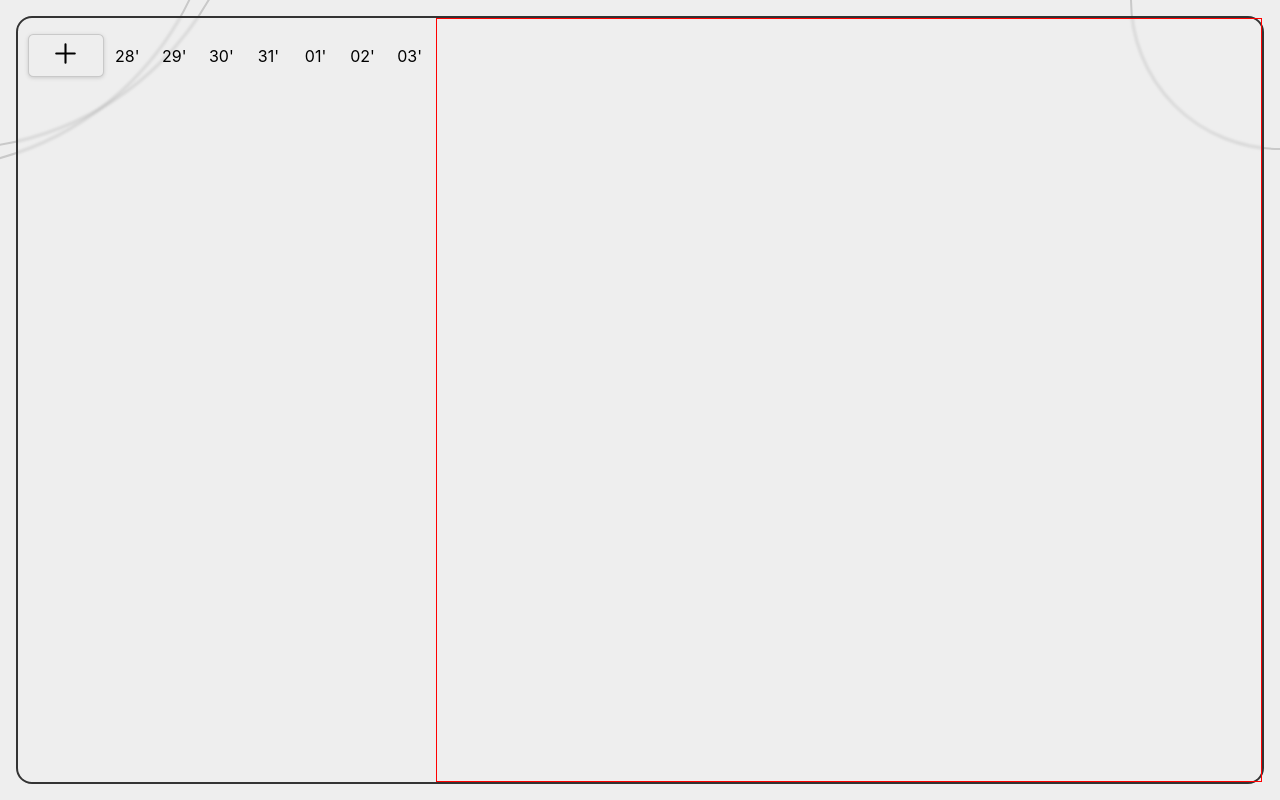
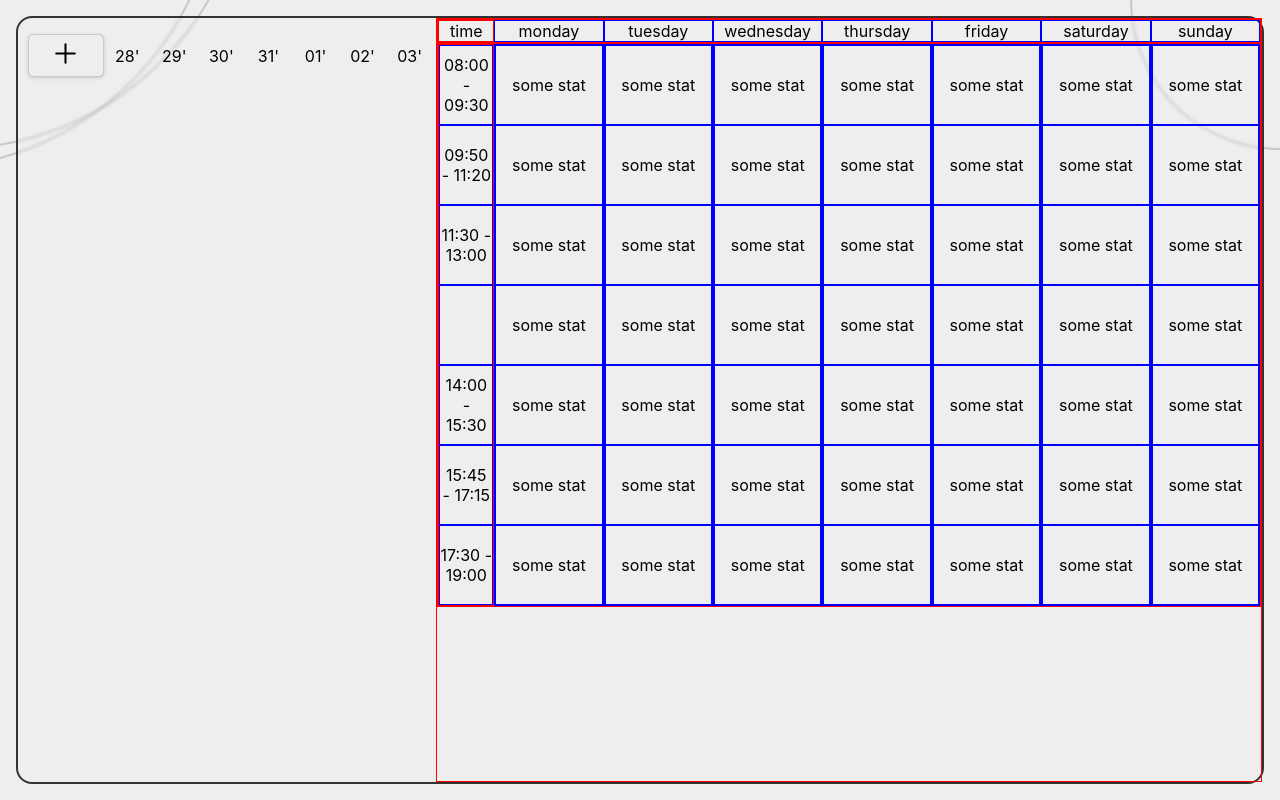
Before and after one commit to asi-isa/habito_, a Next.js app: page / in a window 1280 px wide. Built offline with nearby package versions, Linux system fonts and the light colour scheme.

Commit message:
cal scaffold

```diff
--- a/comps/calendar/Calendar.module.css
+++ b/comps/calendar/Calendar.module.css
@@ -1,4 +1,38 @@
 .con {
   border: 1px solid red;
   flex: 2;
+  text-align: center;
 }
+
+.cal_header {
+  border: 1px solid red;
+  display: flex;
+  justify-content: space-between;
+}
+
+.cal_body {
+  border: 1px solid red;
+  display: flex;
+  justify-content: space-between;
+}
+
+.time,
+.time_col {
+  flex: 1;
+  border: 1px solid red;
+}
+
+.weekday,
+.weekday_col {
+  flex: 2;
+  border: 1px solid blue;
+}
+
+.time_item,
+.weekday_item {
+  height: 5rem;
+  border: 1px solid blue;
+  display: flex;
+  justify-content: center;
+  align-items: center;
+}
--- a/comps/calendar/Calendar.tsx
+++ b/comps/calendar/Calendar.tsx
@@ -3,5 +3,40 @@ import React from "react";
 import styles from "./Calendar.module.css";
 
 export default function Calendar() {
-  return <section className={styles.con}></section>;
+  return (
+    <section className={styles.con}>
+      <div className={styles.cal_header}>
+        <div className={styles.time}>time</div>
+        <div className={styles.weekday}>monday</div>
+        <div className={styles.weekday}>tuesday</div>
+        <div className={styles.weekday}>wednesday</div>
+        <div className={styles.weekday}>thursday</div>
+        <div className={styles.weekday}>friday</div>
+        <div className={styles.weekday}>saturday</div>
+        <div className={styles.weekday}>sunday</div>
+      </div>
+
+      <div className={styles.cal_body}>
+        <div className={styles.time_col}>
+          <div className={styles.time_item}>08:00 - 09:30</div>
+          <div className={styles.time_item}>09:50 - 11:20</div>
+          <div className={styles.time_item}>11:30 - 13:00</div>
+          <div className={styles.time_item}></div>
+          <div className={styles.time_item}>14:00 - 15:30</div>
+          <div className={styles.time_item}>15:45 - 17:15</div>
+          <div className={styles.time_item}>17:30 - 19:00</div>
+        </div>
+
+        {Array.from({ length: 7 }).map((weekday) => {
+          return (
+            <div className={styles.weekday_col}>
+              {Array.from({ length: 7 }).map((weekdayItem) => {
+                return <div className={styles.weekday_item}>some stat</div>;
+              })}
+            </div>
+          );
+        })}
+      </div>
+    </section>
+  );
 }
```
